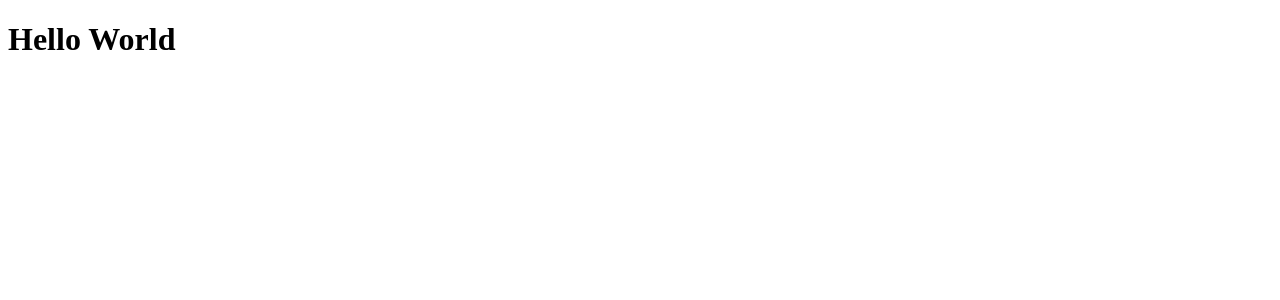
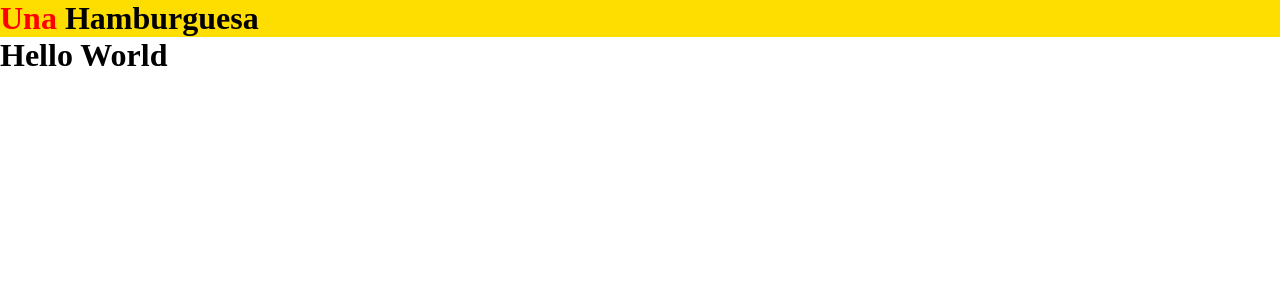
Before and after one commit to sparklaunch/UnaHamburguesa, a JavaScript app: page / in a window 1280 px wide. Shown: the top 300 px of the page. Built offline with nearby package versions, Linux system fonts and the light colour scheme.

Commit message:
Initialization

```diff
--- a/package.json
+++ b/package.json
@@ -7,6 +7,7 @@
   "dependencies": {
     "react": "17.0.2",
     "react-dom": "17.0.2",
+    "react-router-dom": "6.0.2",
     "react-scripts": "4.0.0"
   },
   "devDependencies": {
--- a/public/index.html
+++ b/public/index.html
@@ -1,43 +1,23 @@
 <!DOCTYPE html>
-<html lang="en">
-
+<html lang="ko">
   <head>
-	<meta charset="utf-8">
-	<meta name="viewport" content="width=device-width, initial-scale=1, shrink-to-fit=no">
-	<meta name="theme-color" content="#000000">
-	<!--
-      manifest.json provides metadata used when your web app is added to the
-      homescreen on Android. See https://developers.google.com/web/fundamentals/engage-and-retain/web-app-manifest/
-    -->
-	<link rel="manifest" href="%PUBLIC_URL%/manifest.json">
-	<link rel="shortcut icon" href="%PUBLIC_URL%/favicon.ico">
-	<!--
-      Notice the use of %PUBLIC_URL% in the tags above.
-      It will be replaced with the URL of the `public` folder during the build.
-      Only files inside the `public` folder can be referenced from the HTML.
-
-      Unlike "/favicon.ico" or "favicon.ico", "%PUBLIC_URL%/favicon.ico" will
-      work correctly both with client-side routing and a non-root public URL.
-      Learn how to configure a non-root public URL by running `npm run build`.
-    -->
+    <meta charset="utf-8" />
     <title>React App</title>
+    <style>
+      /* It's there for the initialization */
+      * {
+        margin: 0;
+        padding: 0;
+        box-sizing: border-box;
+      }
+    </style>
   </head>
-
   <body>
     <noscript>
       You need to enable JavaScript to run this app.
     </noscript>
-	<div id="root"></div>
-	<!--
-      This HTML file is a template.
-      If you open it directly in the browser, you will see an empty page.
-
-      You can add webfonts, meta tags, or analytics to this file.
-      The build step will place the bundled scripts into the <body> tag.
-
-      To begin the development, run `npm start` or `yarn start`.
-      To create a production bundle, use `npm run build` or `yarn build`.
-    -->
+    <div id="root">
+      <!-- Where all the magic happens... -->
+    </div>
   </body>
-
 </html>
--- a/src/components/App.js
+++ b/src/components/App.js
@@ -1,7 +1,12 @@
+import Frame from "./layouts/Frame";
+import classes from "./App.module.css";
+
 function App() {
   return (
-    <div>
-      <h1>Hello World</h1>
+    <div className={classes.app}>
+      <Frame>
+        <h1>Hello World</h1>
+      </Frame>
     </div>
   );
 }
--- /dev/null
+++ b/src/components/App.module.css
@@ -0,0 +1,5 @@
+.app {
+  margin: 0;
+  padding: 0;
+  box-sizing: border-box;
+}
--- /dev/null
+++ b/src/components/layouts/Brand.js
@@ -0,0 +1,14 @@
+import classes from "./Brand.module.css";
+
+function Brand() {
+  return (
+    <div className={classes.brand}>
+      <h1>
+        <span className={classes.article}>Una</span>{" "}
+        <span className={classes.brandName}>Hamburguesa</span>
+      </h1>
+    </div>
+  );
+}
+
+export default Brand;
--- /dev/null
+++ b/src/components/layouts/Brand.module.css
@@ -0,0 +1,10 @@
+.brand {
+  background-color: #fedd00;
+}
+
+.article {
+  color: red;
+}
+
+.brandName {
+}
--- /dev/null
+++ b/src/components/layouts/Frame.js
@@ -0,0 +1,12 @@
+import Brand from "./Brand";
+
+function Frame(props) {
+  return (
+    <div>
+      <Brand />
+      {props.children}
+    </div>
+  );
+}
+
+export default Frame;
--- /dev/null
+++ b/src/pages/Main.js
@@ -0,0 +1,5 @@
+function Main() {
+  return <div></div>;
+}
+
+export default Main;
```
Lines whose indentation alone changed are shown as unchanged.
